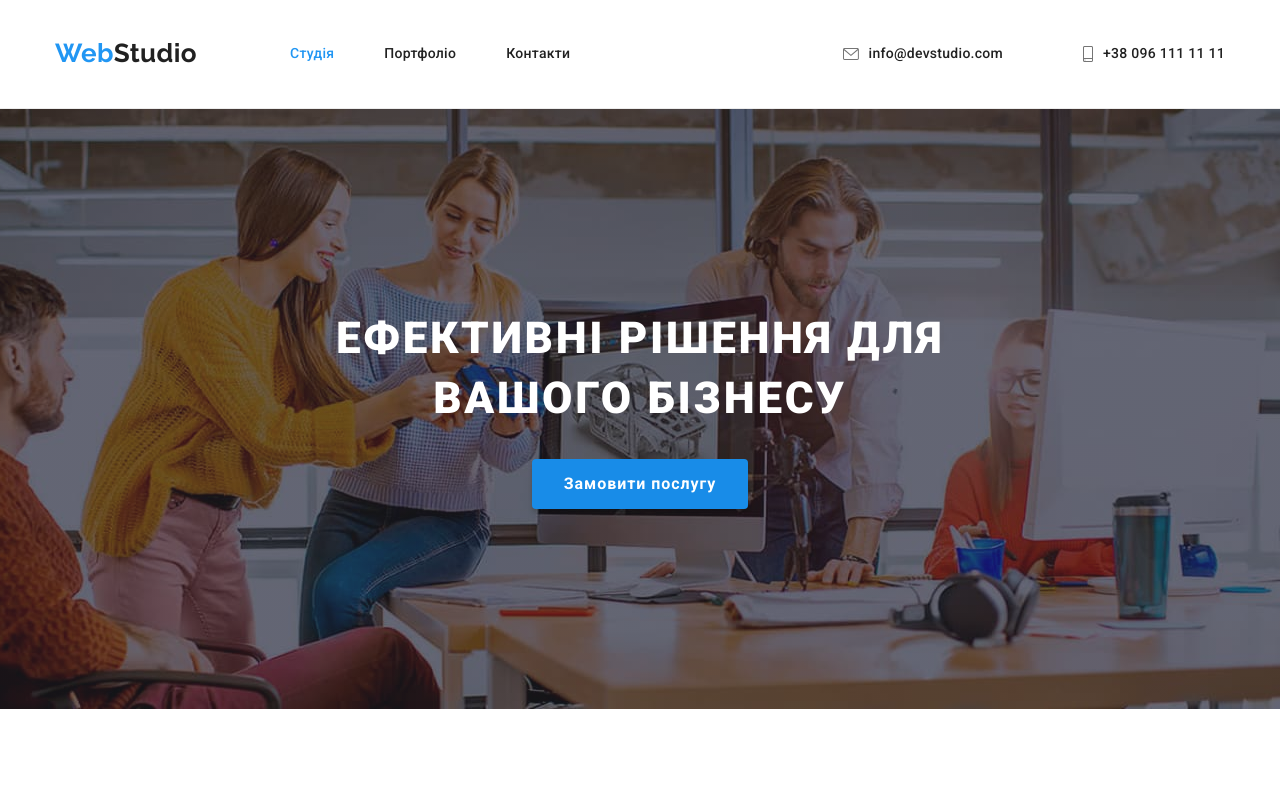
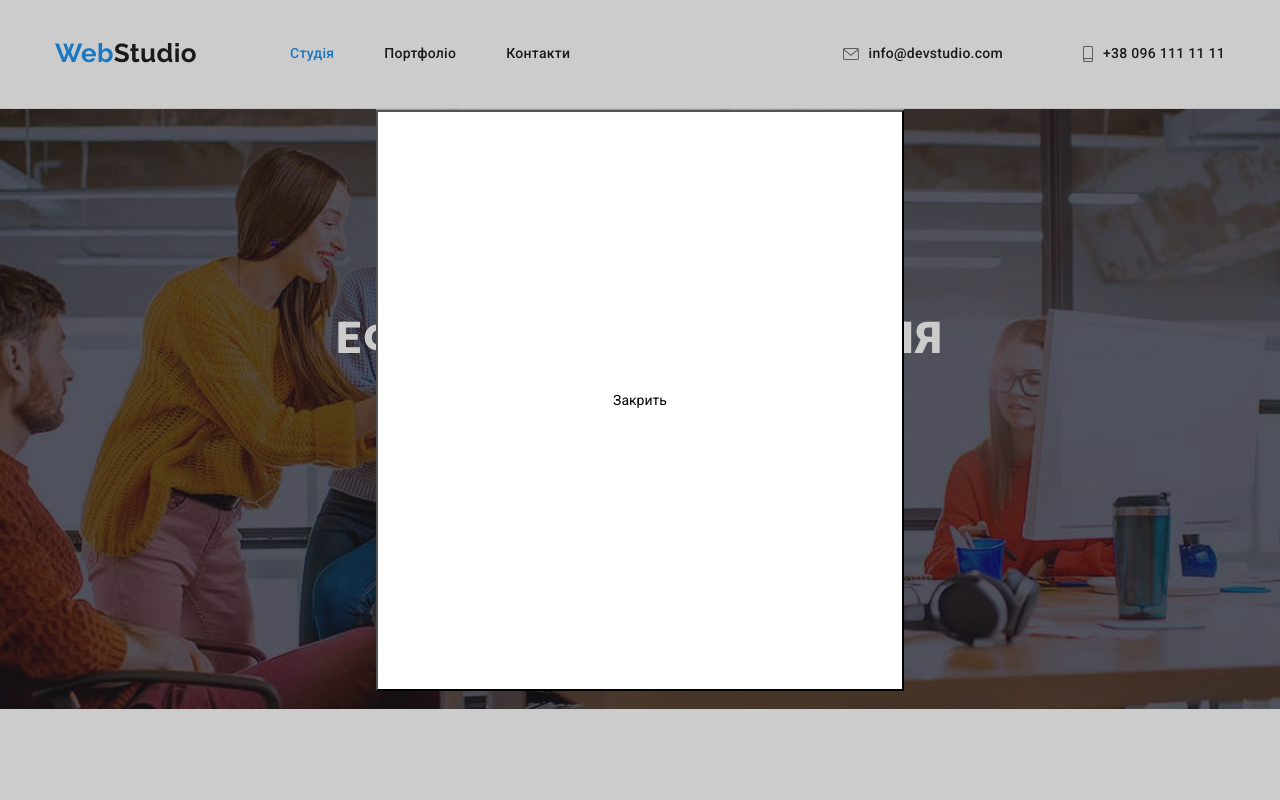
Before and after one commit to SyroidNadiia/goit-markup-hw-05, a plain HTML site: page index.html in a window 1280 px wide. Both pictures are taken after a click on the button "Замовити послугу". Shown: the top 800 px of the page. Drawn offline with nearby package versions, Linux system fonts and the light colour scheme.

Commit message:
adds modal

```diff
--- a/css/styles.css
+++ b/css/styles.css
@@ -280,6 +280,32 @@ img {
 
 .button.list .item:not(:last-child) {
   margin-right: 8px;
+}
+
+/* Modal */
+.backdrop {
+  position: fixed;
+  top: 0;
+  left: 0;
+  width: 100%;
+  height: 100%;
+  background-color: rgba(0, 0, 0, 0.2);
+}
+
+.backdrop.is-hidden {
+  opacity: 0;
+  pointer-events: none;
+}
+
+.modal {
+  position: absolute;
+  top: 50%;
+  left: 50%;
+  transform: translate(-50%, -50%);
+
+  width: 528px;
+  height: 581px;
+  background-color: var(--white);
 }
 
 .section {
--- a/index.html
+++ b/index.html
@@ -55,7 +55,7 @@
       <section class="hero overlay">
         <div class="container">
           <h1 class="hero-title">Ефективні рішення для вашого бізнесу</h1>
-          <button type="button" class="button primary">Замовити послугу</button>
+          <button type="button" class="button primary" data-modal-open>Замовити послугу</button>
         </div>
       </section>
 
@@ -411,5 +411,13 @@
         </div>
       </div>
     </footer>
+
+    <div class="backdrop is-hidden" data-modal>
+      <div class="modal">
+        <button type="button" class="button modal" data-modal-close>Закрить</button>
+      </div>
+    </div>
+
+    <script src="./js/modal.js"></script>
   </body>
 </html>
--- /dev/null
+++ b/js/modal.js
@@ -0,0 +1,14 @@
+(() => {
+  const refs = {
+    openModalBtn: document.querySelector("[data-modal-open]"),
+    closeModalBtn: document.querySelector("[data-modal-close]"),
+    modal: document.querySelector("[data-modal]"),
+  };
+
+  refs.openModalBtn.addEventListener("click", toggleModal);
+  refs.closeModalBtn.addEventListener("click", toggleModal);
+
+  function toggleModal() {
+    refs.modal.classList.toggle("is-hidden");
+  }
+})();
```
